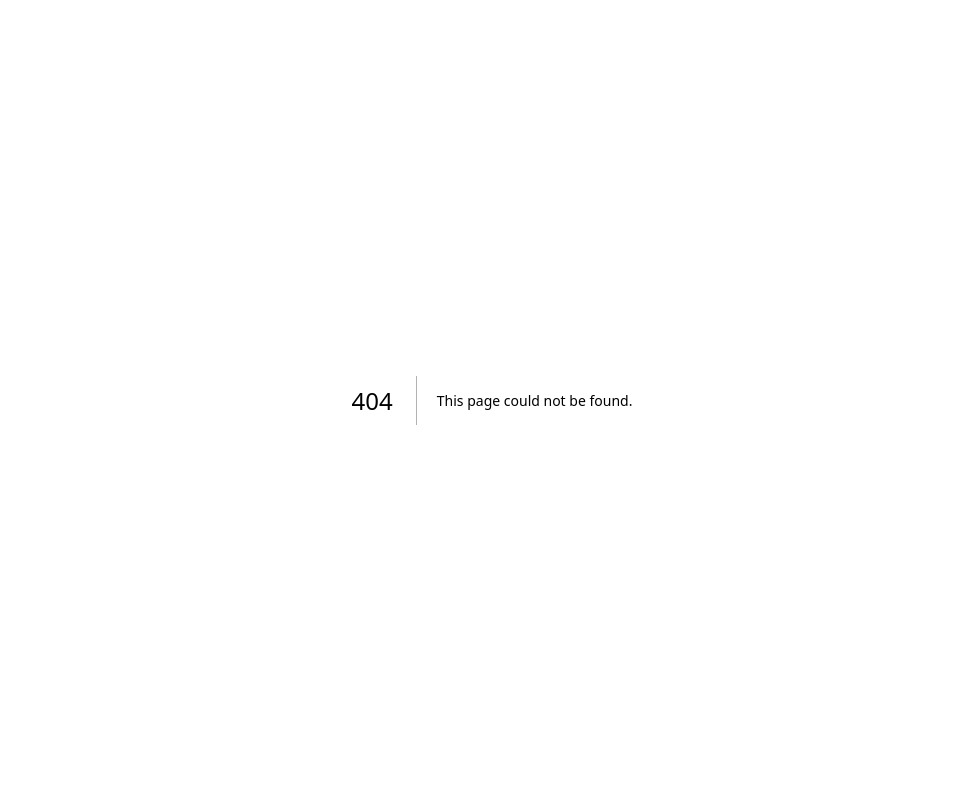
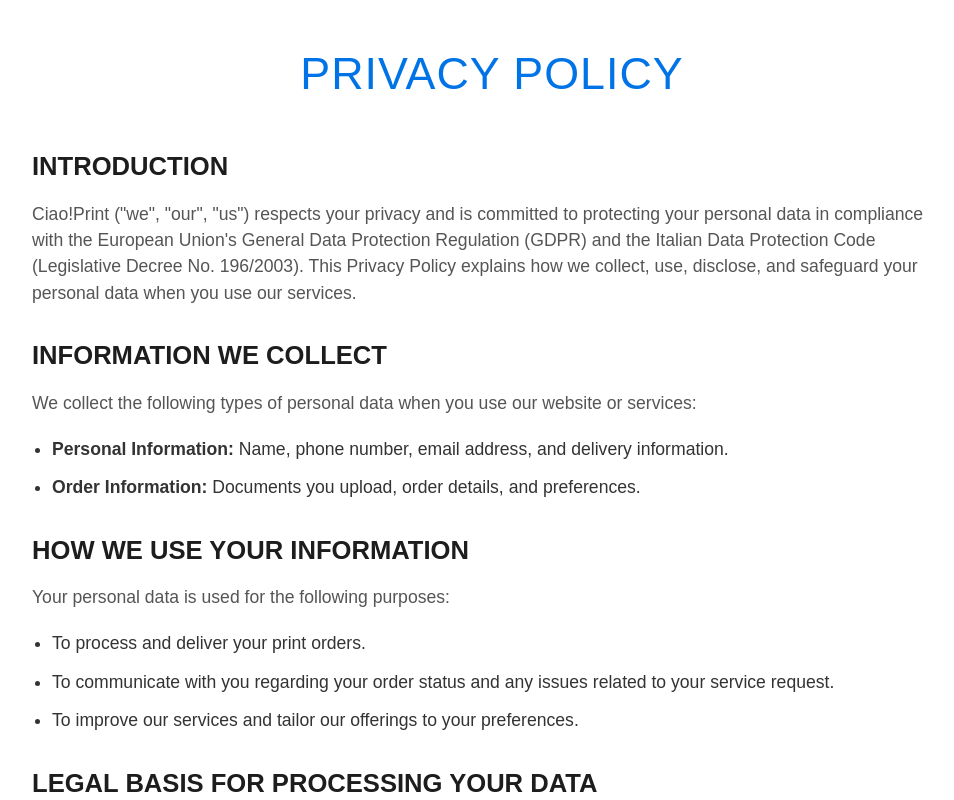
Before and after one commit to sauravsvt/ciaoprint, a Next.js app: page /privacy-policy in a window 1280 px wide. Before the commit this address had no page. Shown: the top 800 px of the page, without its empty margins (148-1102 px from the left). Built offline with nearby package versions, Linux system fonts and the light colour scheme.

Commit message:
privacy policy added

```diff
--- /dev/null
+++ b/src/pages/privacy-policy/index.tsx
@@ -0,0 +1,91 @@
+import React from 'react';
+import styles from './privacy-policy.module.scss'; // Import the styles as a module
+
+const PrivacyPolicy = () => {
+  return (
+    <div className={styles['privacy-policy-container']}>
+      <header className={styles.header}>
+        <h1>Privacy Policy</h1>
+      </header>
+      <section className={styles.section}>
+        <h2 className={styles.h2}>Introduction</h2>
+        <p className={styles.p}>
+          Ciao!Print ("we", "our", "us") respects your privacy and is committed to protecting your personal data in compliance with the European Union's General Data Protection Regulation (GDPR) and the Italian Data Protection Code (Legislative Decree No. 196/2003). This Privacy Policy explains how we collect, use, disclose, and safeguard your personal data when you use our services.
+        </p>
+
+        <h2 className={styles.h2}>Information We Collect</h2>
+        <p className={styles.p}>
+          We collect the following types of personal data when you use our website or services:
+        </p>
+        <ul className={styles.ul}>
+          <li><strong>Personal Information:</strong> Name, phone number, email address, and delivery information.</li>
+          <li><strong>Order Information:</strong> Documents you upload, order details, and preferences.</li>
+        </ul>
+
+        <h2 className={styles.h2}>How We Use Your Information</h2>
+        <p className={styles.p}>
+          Your personal data is used for the following purposes:
+        </p>
+        <ul className={styles.ul}>
+          <li>To process and deliver your print orders.</li>
+          <li>To communicate with you regarding your order status and any issues related to your service request.</li>
+          <li>To improve our services and tailor our offerings to your preferences.</li>
+        </ul>
+
+        <h2 className={styles.h2}>Legal Basis for Processing Your Data</h2>
+        <p className={styles.p}>
+          We process your personal data based on the following legal grounds:
+        </p>
+        <ul className={styles.ul}>
+          <li><strong>Contractual Necessity:</strong> We need your data to provide you with our printing and delivery services, as well as computer repair services.</li>
+          <li><strong>Consent:</strong> We may request your consent for specific purposes, such as receiving updates or newsletters (which you can withdraw at any time).</li>
+          <li><strong>Legal Obligation:</strong> We may process data if required to comply with legal obligations under Italian or EU law.</li>
+        </ul>
+
+        <h2 className={styles.h2}>Data Retention</h2>
+        <p className={styles.p}>
+          We will retain your personal information for as long as necessary to fulfill the purpose for which it was collected, including any legal, accounting, or reporting requirements. Once your order is complete and delivered, we will delete your data from our systems unless you request otherwise.
+        </p>
+
+        <h2 className={styles.h2}>Data Security</h2>
+        <p className={styles.p}>
+          We implement appropriate technical and organizational measures to safeguard your personal data against unauthorized access, alteration, or destruction. These measures include encryption, secure servers, and limited access to your data.
+        </p>
+
+        <h2 className={styles.h2}>Your Rights Under GDPR</h2>
+        <p className={styles.p}>
+          Under the GDPR, you have the following rights regarding your personal data:
+        </p>
+        <ul className={styles.ul}>
+          <li><strong>Right to Access:</strong> You can request information about the data we hold about you.</li>
+          <li><strong>Right to Rectification:</strong> You can request that we correct any inaccurate or incomplete data.</li>
+          <li><strong>Right to Erasure (Right to be Forgotten):</strong> You can request the deletion of your data, and we will comply unless we have a legitimate reason to retain it.</li>
+          <li><strong>Right to Restrict Processing:</strong> You can request the restriction of processing of your data under certain circumstances.</li>
+          <li><strong>Right to Data Portability:</strong> You can request a copy of your data in a commonly used electronic format.</li>
+          <li><strong>Right to Object:</strong> You can object to the processing of your data in certain situations.</li>
+        </ul>
+
+        <h2 className={styles.h2}>Sharing Your Data</h2>
+        <p className={styles.p}>
+          We will not share your personal data with third parties, except in the following cases:
+        </p>
+        <ul className={styles.ul}>
+          <li>To comply with legal obligations, such as responding to court orders or government requests.</li>
+          <li>To service providers who assist us in operating our business, such as delivery services or IT support providers, under strict confidentiality agreements.</li>
+        </ul>
+
+        <h2 className={styles.h2}>Contact Us</h2>
+        <p className={styles.p}>
+          If you have any questions or concerns about this Privacy Policy, or if you wish to exercise your rights under the GDPR, please contact us at <a className={styles.a} href="mailto:info@ciaoprint.it">info@ciaoprint.it</a> or call us at +39-3509719486.
+        </p>
+
+        <h2 className={styles.h2}>Changes to This Privacy Policy</h2>
+        <p className={styles.p}>
+          We may update this Privacy Policy from time to time. Any changes will be posted on this page, and the updated policy will take effect immediately upon posting.
+        </p>
+      </section>
+    </div>
+  );
+};
+
+export default PrivacyPolicy;
--- /dev/null
+++ b/src/pages/privacy-policy/privacy-policy.module.scss
@@ -0,0 +1,122 @@
+/* General Styling */
+.privacy-policy-container {
+  font-family: Arial, sans-serif;
+  padding: 40px;
+  max-width: 1000px;
+  margin: 0 auto;
+  background-color: #ffffff;
+  border-radius: 10px;
+  box-shadow: 0 4px 12px rgba(0, 0, 0, 0.1);
+  color: #333;
+}
+
+.header {
+  text-align: center;
+  margin-bottom: 40px;
+}
+
+.header h1 {
+  font-size: 2.8em;
+  color: #0073e6;
+  margin-bottom: 10px;
+  text-transform: uppercase;
+  letter-spacing: 1px;
+}
+
+.content {
+  line-height: 1.6;
+}
+
+.h2 {
+  font-size: 1.6em;
+  color: #1d1d1d;
+  margin-top: 30px;
+  margin-bottom: 15px;
+  font-weight: bold;
+  text-transform: uppercase;
+}
+
+.p {
+  font-size: 1.1em;
+  margin-bottom: 20px;
+  color: #555;
+}
+
+.ul {
+  font-size: 1.1em;
+  margin-left: 20px;
+  list-style-type: disc;
+}
+
+.ul li {
+  margin-bottom: 12px;
+}
+
+.a {
+  color: #0073e6;
+  text-decoration: none;
+}
+
+.a:hover {
+  text-decoration: underline;
+}
+
+/* Add a little more spacing to the sections */
+.section {
+  margin-bottom: 40px;
+}
+
+/* Responsive Design */
+@media (max-width: 1024px) {
+  .privacy-policy-container {
+    padding: 30px;
+  }
+
+  .header h1 {
+    font-size: 2.4em;
+  }
+
+  .h2 {
+    font-size: 1.4em;
+  }
+
+  .p, .ul li {
+    font-size: 1em;
+  }
+}
+
+@media (max-width: 768px) {
+  .privacy-policy-container {
+    padding: 25px;
+  }
+
+  .header h1 {
+    font-size: 2em;
+  }
+
+  .h2 {
+    font-size: 1.3em;
+  }
+
+  .p, .ul li {
+    font-size: 0.95em;
+  }
+}
+
+@media (max-width: 480px) {
+  .privacy-policy-container {
+    padding: 15px;
+  }
+
+  .header h1 {
+    font-size: 1.8em;
+  }
+
+  .h2 {
+    font-size: 1.2em;
+  }
+
+  .p, .ul li {
+    font-size: 0.9em;
+  }
+}
```
